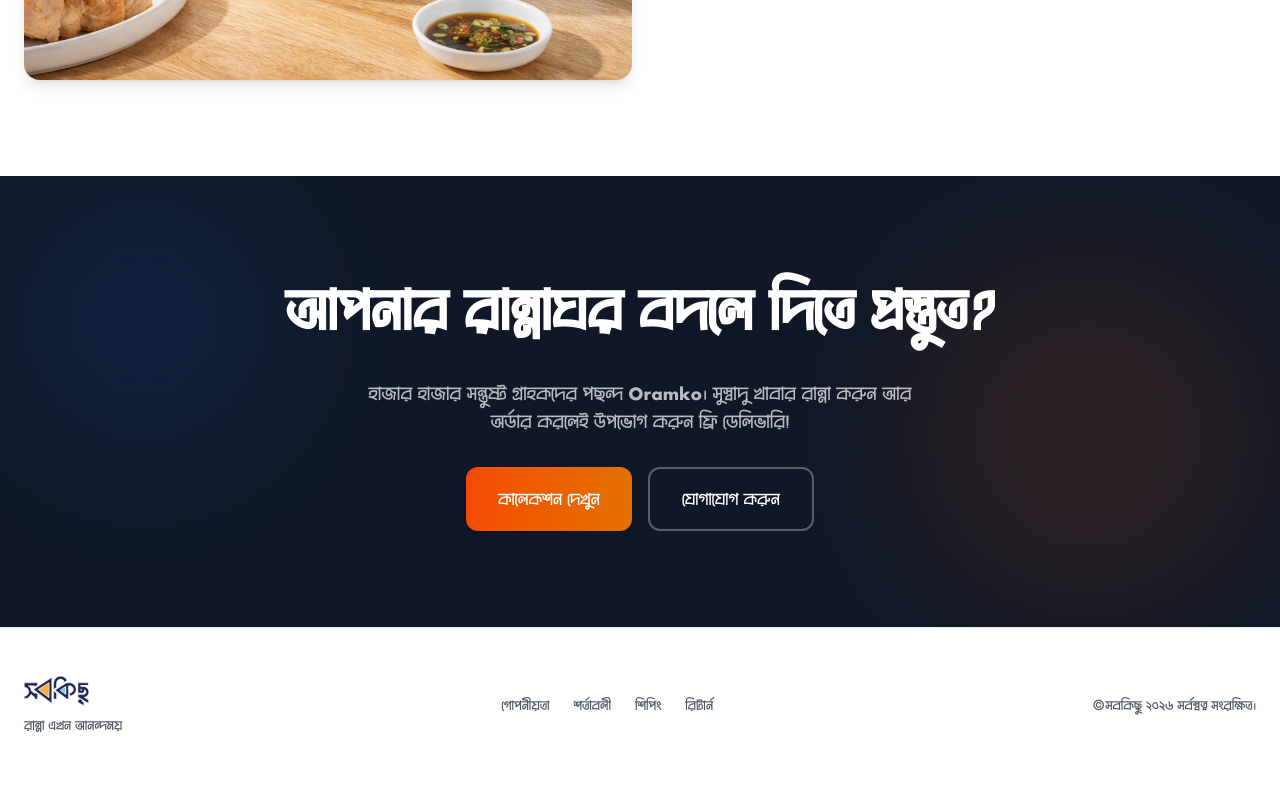
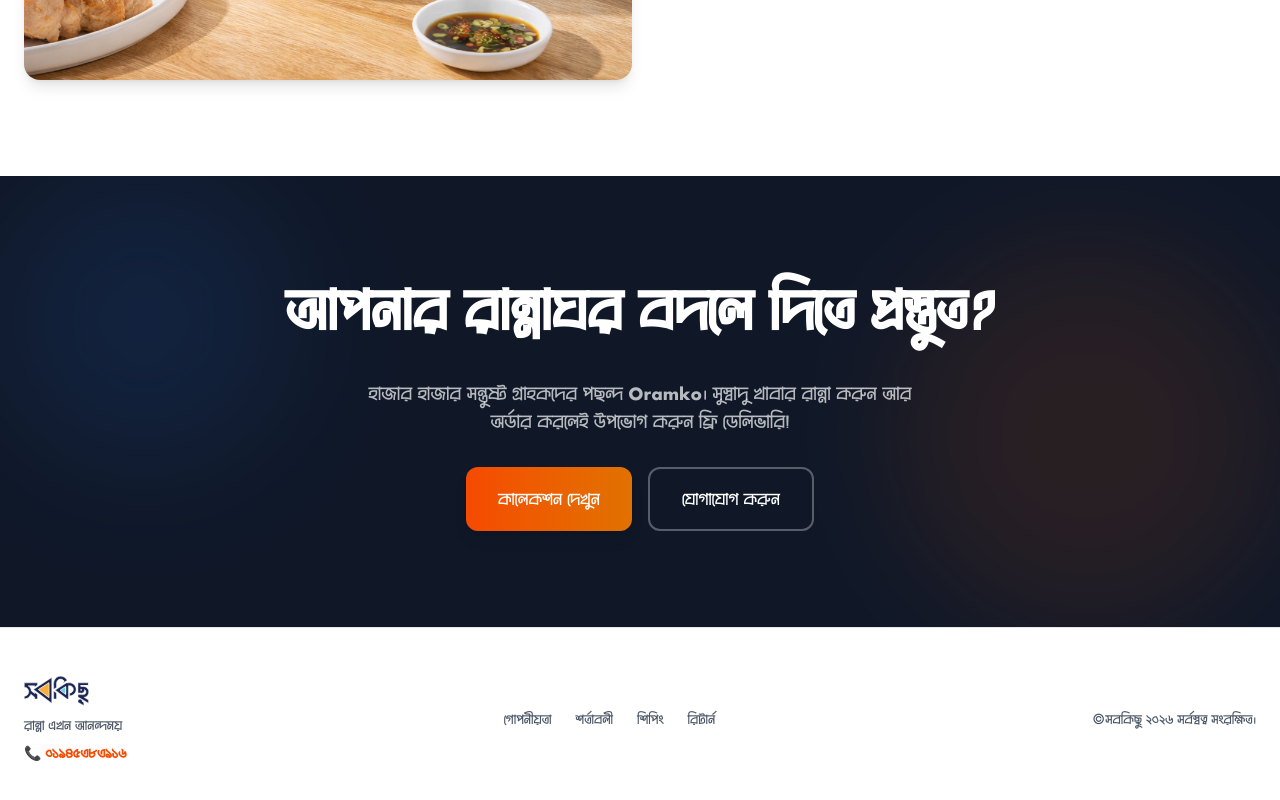
Before and after one commit to Mazharrony/shobkichu-oramko, a Next.js app: page / in a window 1280 px wide. Shown: the part 4497-5297 px from the top of the page. Built offline with nearby package versions, Linux system fonts and the light colour scheme.

Commit message:
Update OrderModal and index page

```diff
--- a/components/OrderModal.tsx
+++ b/components/OrderModal.tsx
@@ -80,8 +80,12 @@
           <p className="text-gray-600 mb-6 text-lg">
             আপনার অর্ডার গ্রহণ করা হয়েছে। আমরা শীঘ্রই আপনার সাথে যোগাযোগ করব।
           </p>
-          <div className="bg-gradient-to-r from-orange-50 to-amber-50 rounded-2xl p-4 border border-orange-100">
+          <div className="bg-gradient-to-r from-orange-50 to-amber-50 rounded-2xl p-4 border border-orange-100 mb-4">
             <p className="text-sm text-gray-700">ধন্যবাদ সবকিছু বেছে নেওয়ার জন্য! 🎉</p>
+          </div>
+          <div className="bg-blue-50 rounded-2xl p-4 border border-blue-200">
+            <p className="text-sm text-gray-700 mb-2">আরও তথ্যের জন্য যোগাযোগ করুন:</p>
+            <a href="tel:01945383916" className="text-lg font-semibold text-blue-600 hover:text-blue-700 transition-colors">📞 ০১৯৪৫৩৮৩৯১৬</a>
           </div>
         </div>
       </div>
--- a/pages/index.tsx
+++ b/pages/index.tsx
@@ -300,6 +300,9 @@
                 <p className="text-gray-600 text-sm mt-1">
                   রান্না এখন আনন্দময়
                 </p>
+                <a href="tel:01945383916" className="text-orange-600 font-semibold text-sm mt-2 inline-block hover:text-orange-700 transition-colors">
+                  📞 ০১৯৪৫৩৮৩৯১৬
+                </a>
               </div>
 
               <div className="flex items-center gap-6 text-sm text-gray-600">
```
